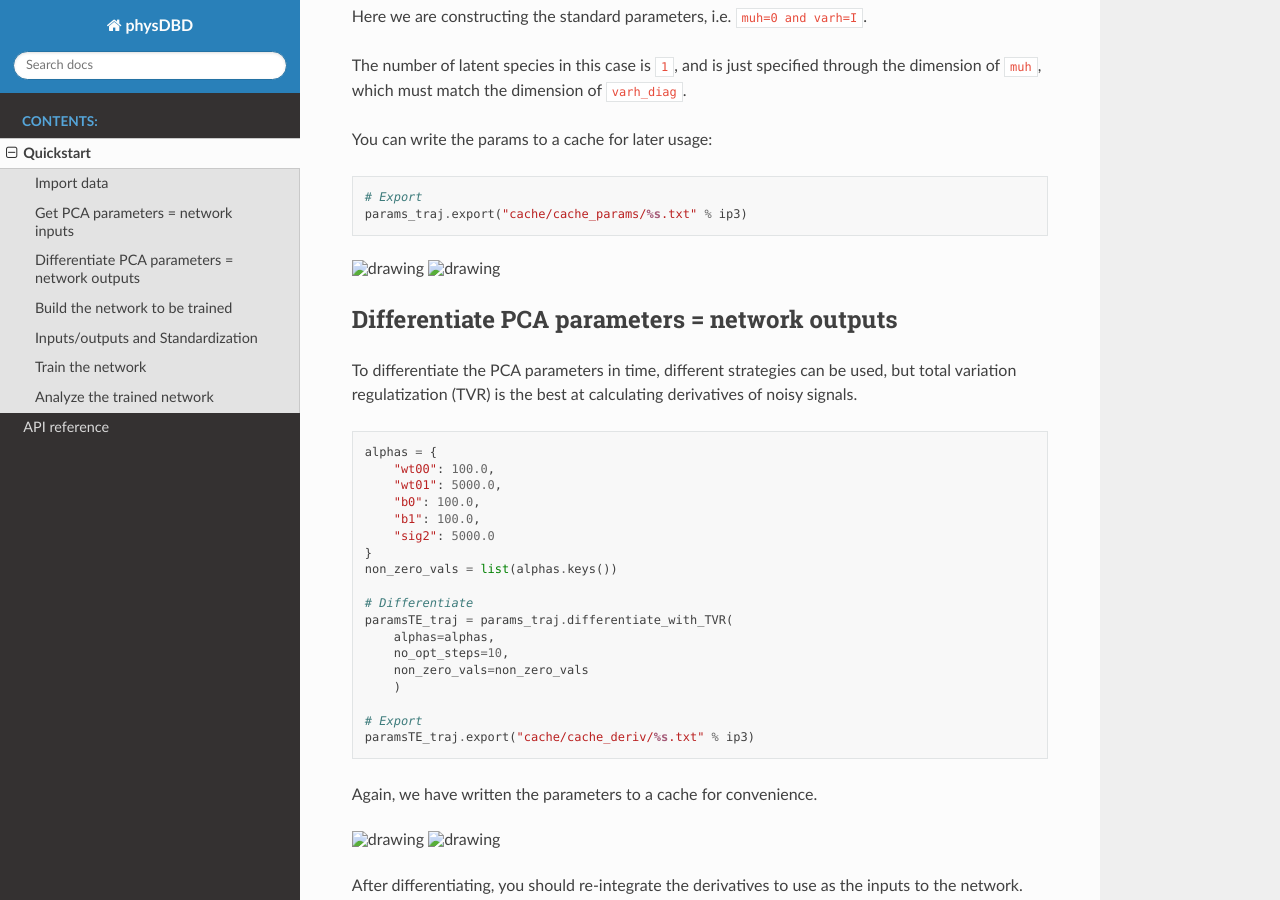
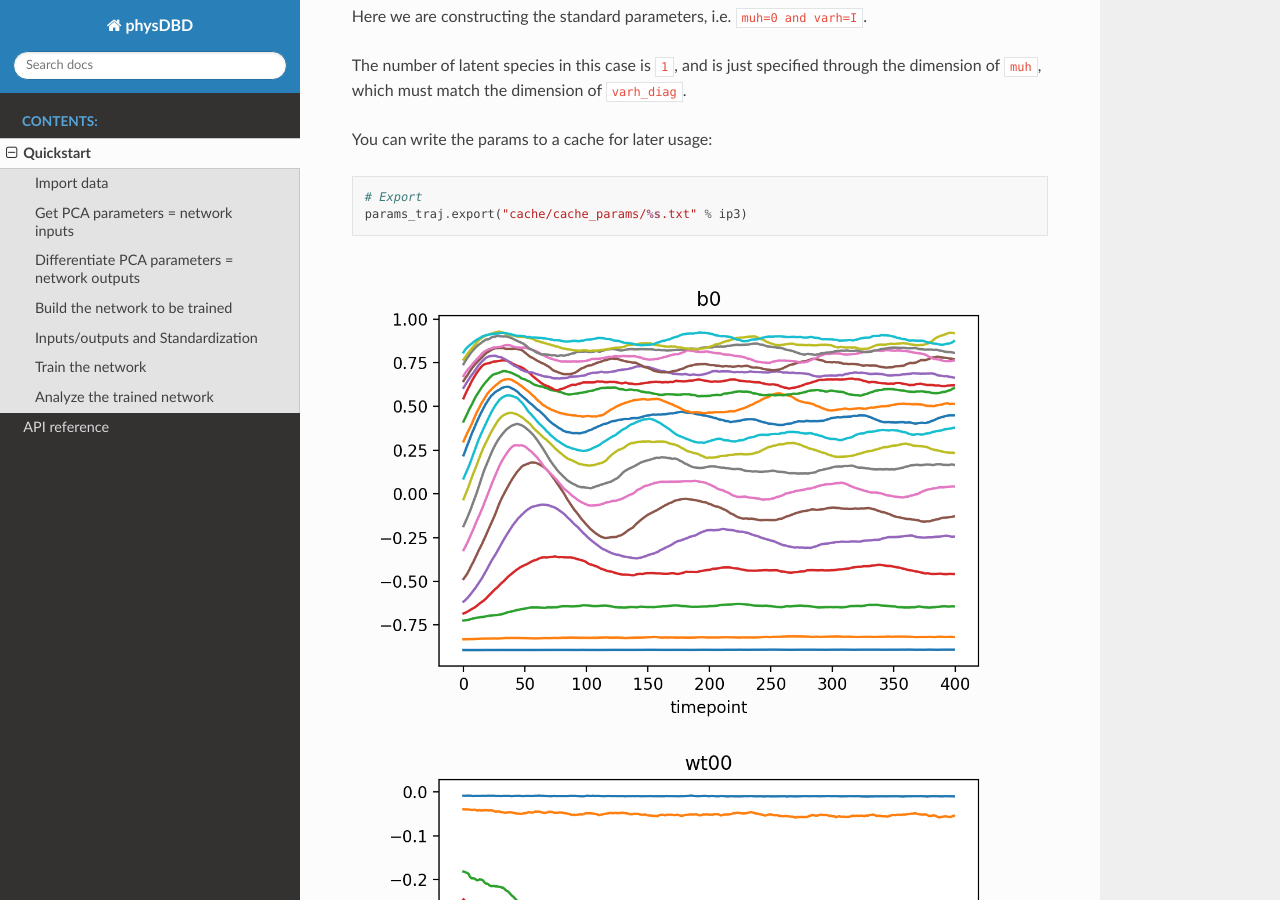
Before and after one commit to smrfeld/phys_dbd, a Sphinx documentation site: the page built from docs/quickstart.md, in a window 1280 px wide and 900 px high, scrolled down 1369 px. Built offline with Sphinx 7.4.7 and the Read the Docs theme 2.0.0, drawn with Linux system fonts in a browser that asks for light colours.

Commit message:
fixed missing figures in markdown

````diff
--- a/docs/physDBD.rst
+++ b/docs/physDBD.rst
@@ -93,7 +93,7 @@ physDBD.rxn\_model module
    :show-inheritance:
 
 physDBD.training\_data module
--------------------------
+-----------------------------
 
 .. automodule:: physDBD.training_data
    :members:
--- a/docs/quickstart.md
+++ b/docs/quickstart.md
@@ -58,8 +58,8 @@ You can write the params to a cache for later usage:
 params_traj.export("cache/cache_params/%s.txt" % ip3)
 ```
 
-<img src="figures_quickstart/params_b0.png" alt="drawing" width="400"/>
-<img src="figures_quickstart/params_wt00.png" alt="drawing" width="400"/>
+![Params](figures_quickstart/params_b0.png)
+![Params](figures_quickstart/params_wt00.png)
 
 ## Differentiate PCA parameters = network outputs
 
@@ -86,8 +86,8 @@ paramsTE_traj.export("cache/cache_deriv/%s.txt" % ip3)
 ```
 Again, we have written the parameters to a cache for convenience.
 
-<img src="figures_quickstart/derivs_b0.png" alt="drawing" width="400"/>
-<img src="figures_quickstart/derivs_wt00.png" alt="drawing" width="400"/>
+![Derivs](figures_quickstart/derivs_b0.png)
+![Derivs](figures_quickstart/derivs_wt00.png)
 
 After differentiating, you should re-integrate the derivatives to use as the inputs to the network. Otherwise the training data is inconsistent!
 ```
@@ -113,8 +113,8 @@ params_traj_filtered.export("cache/cache_filtered/%s.txt" % ip3)
 ```
 You can set some of the values to be a constant here if they don't seem to contain any relevant information (looking at the PCA parameters, some are mostly just noise).
 
-<img src="figures_quickstart/filtered_b0.png" alt="drawing" width="400"/>
-<img src="figures_quickstart/filtered_wt00.png" alt="drawing" width="400"/>
+![Filtered](figures_quickstart/filtered_b0.png)
+![Filtered](figures_quickstart/filtered_wt00.png)
 
 ## Build the network to be trained
 
@@ -127,8 +127,8 @@ freqs = np.array([1.,2.,3.,4.,5.,6.])
 freqs = 2.0 * np.pi * freqs / data_desc.no_times
 ```
 
-<img src="figures_quickstart/freqs_sin.png" alt="drawing" width="400"/>
-<img src="figures_quickstart/freqs_cos.png" alt="drawing" width="400"/>
+![Freqs](figures_quickstart/freqs_sin.png)
+![Freqs](figures_quickstart/freqs_cos.png)
 
 Next specify the reactions:
 ```
@@ -304,7 +304,7 @@ model.save("trained/trained_final", save_traces=False)
 ```
 The training can be visualized using `tensorboard` in the usual fashion:
 
-<img src="figures_quickstart/tensorboard.png" alt="drawing" width="400"/>
+![TensorBoard](figures_quickstart/tensorboard.png)
 
 ## Analyze the trained network
 
@@ -321,5 +321,5 @@ params_traj_int = model_trained.integrate(
 ```
 The learned trajectories (may) look like this:
 
-<img src="figures_quickstart/integrated_b0.png" alt="drawing" width="400"/>
-<img src="figures_quickstart/integrated_wt00.png" alt="drawing" width="400"/>
+![Integrated](figures_quickstart/integrated_b0.png)
+![Integrated](figures_quickstart/integrated_wt00.png)
````
